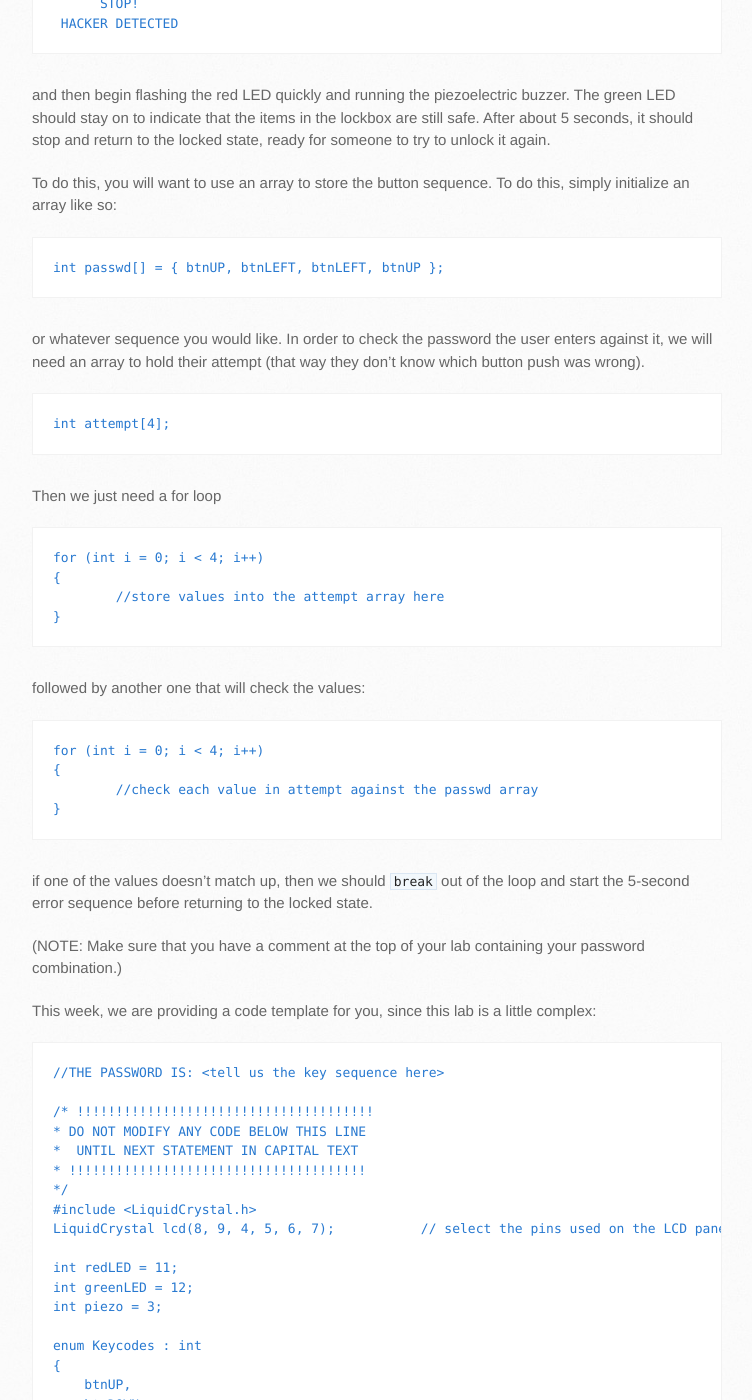
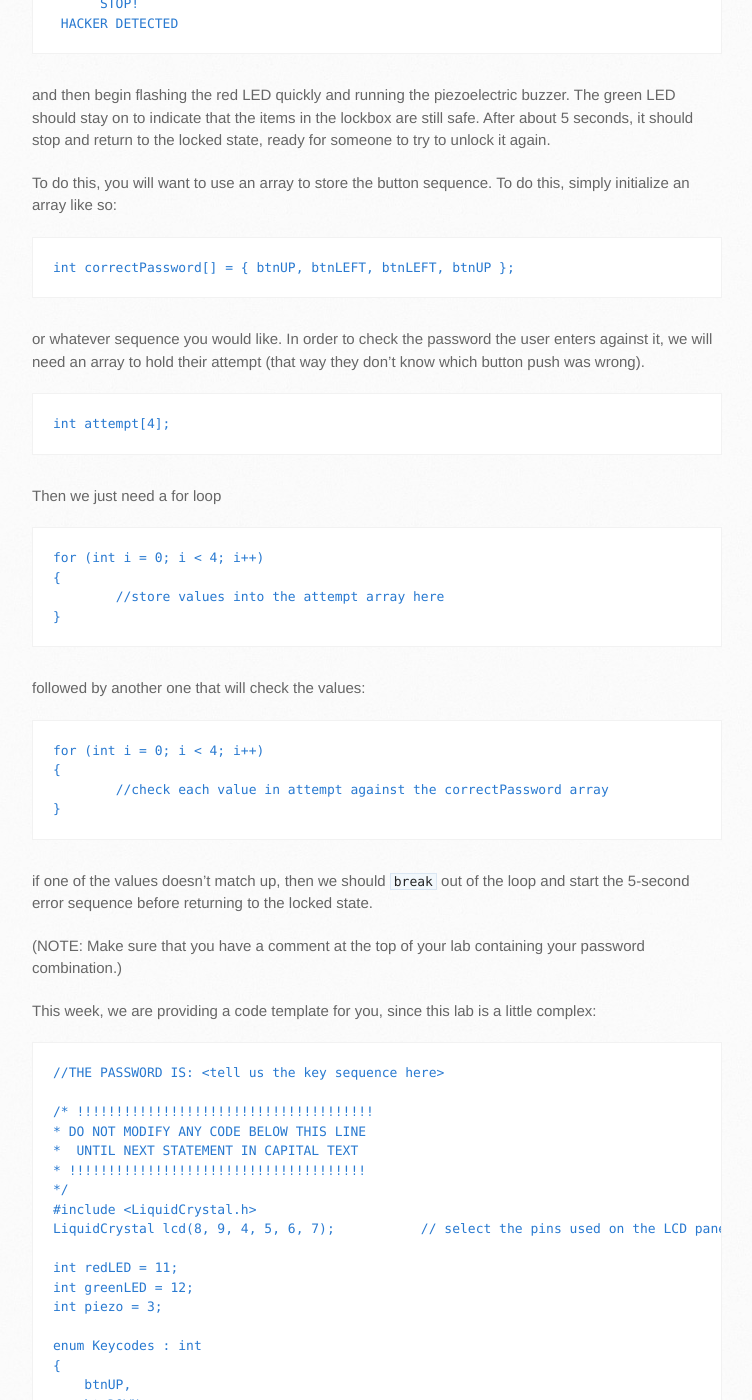
Before and after one commit to TTU-CSC/ttu-csc.github.com, a Jekyll site: the page built from _posts/2015-07-19-lab-8-security-system.markdown, in a window 1280 px wide and 1400 px high, scrolled down 1138 px. Shown: the whole window, without its empty margins (138-890 px from the left). Built offline with Jekyll 4.4.1, drawn with Linux system fonts in a browser that asks for light colours; some of the changed text lies outside the part shown.

Commit message:
Added 10ms delays for extra debouncing. Also correct passwd array to currentPassword, which is in the template.

```diff
--- a/_posts/2015-07-19-lab-8-security-system.markdown
+++ b/_posts/2015-07-19-lab-8-security-system.markdown
@@ -19,7 +19,7 @@
 
 To do this, you will want to use an array to store the button sequence. To do this, simply initialize an array like so:
 
-    int passwd[] = { btnUP, btnLEFT, btnLEFT, btnUP };
+    int correctPassword[] = { btnUP, btnLEFT, btnLEFT, btnUP };
 
 or whatever sequence you would like. In order to check the password the user enters against it, we will need an array to hold their attempt (that way they don't know which button push was wrong).
 
@@ -36,7 +36,7 @@
 
     for (int i = 0; i < 4; i++)
     {
-    	//check each value in attempt against the passwd array
+    	//check each value in attempt against the correctPassword array
     }
 
 if one of the values doesn't match up, then we should `break` out of the loop and start the 5-second error sequence before returning to the locked state.
@@ -186,9 +188,9 @@
        * If you want to move into the unlocked state, you
        * should simply return from this function -- do not
        * call 'unlock' directly. The 'loop' function will call the
-       * 'unlock' function for you. This will allow the stack to
+       * 'unlock' function for you. (This will allow the stack to
        * be cleaned up, rather than having a continuously growing
-       * function call stack.
+       * function call stack.)
        */
     }
 
```
Also changed, not shown: other parts of _posts/2015-07-19-lab-8-security-system.markdown (+3 -1 lines).
